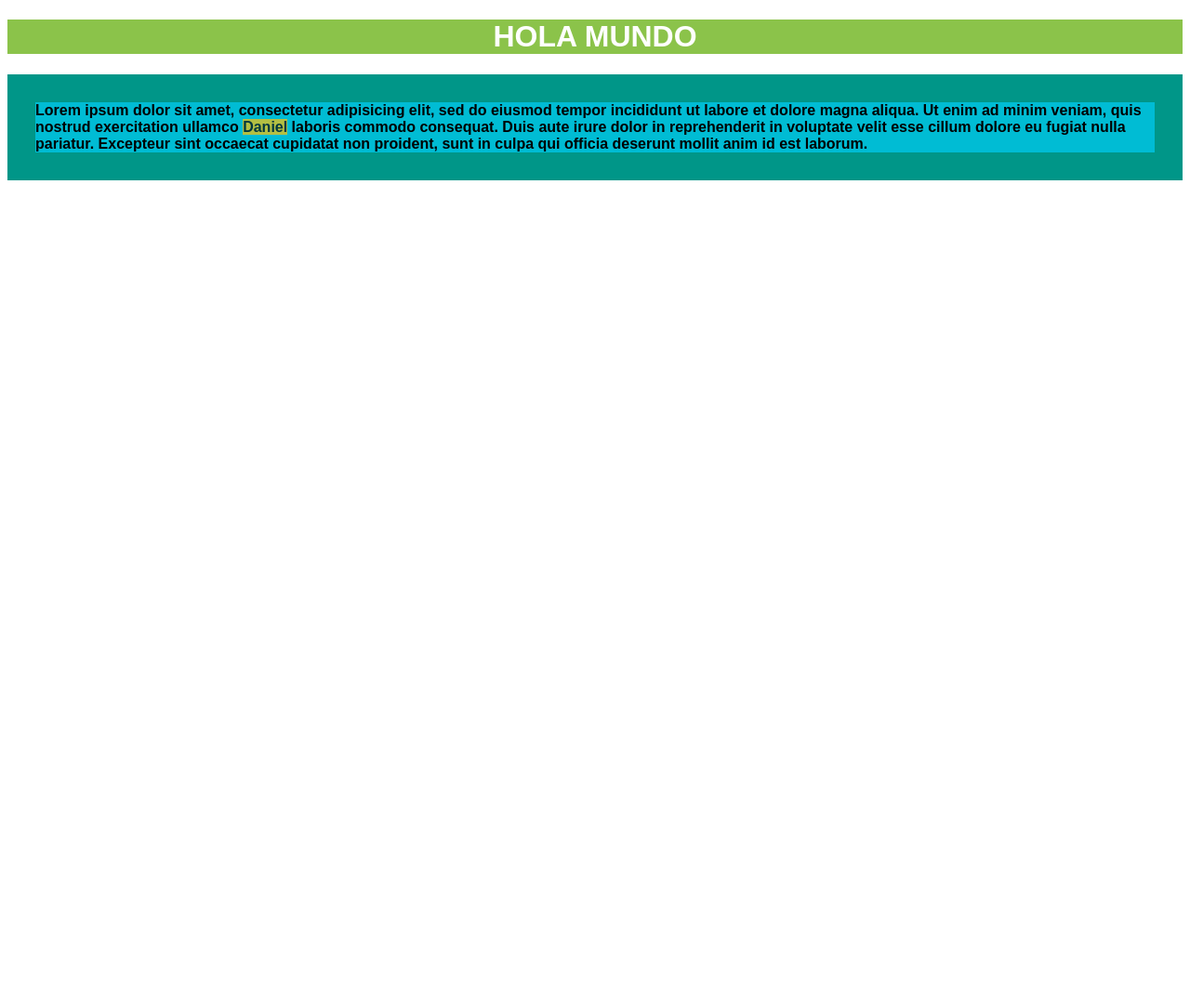
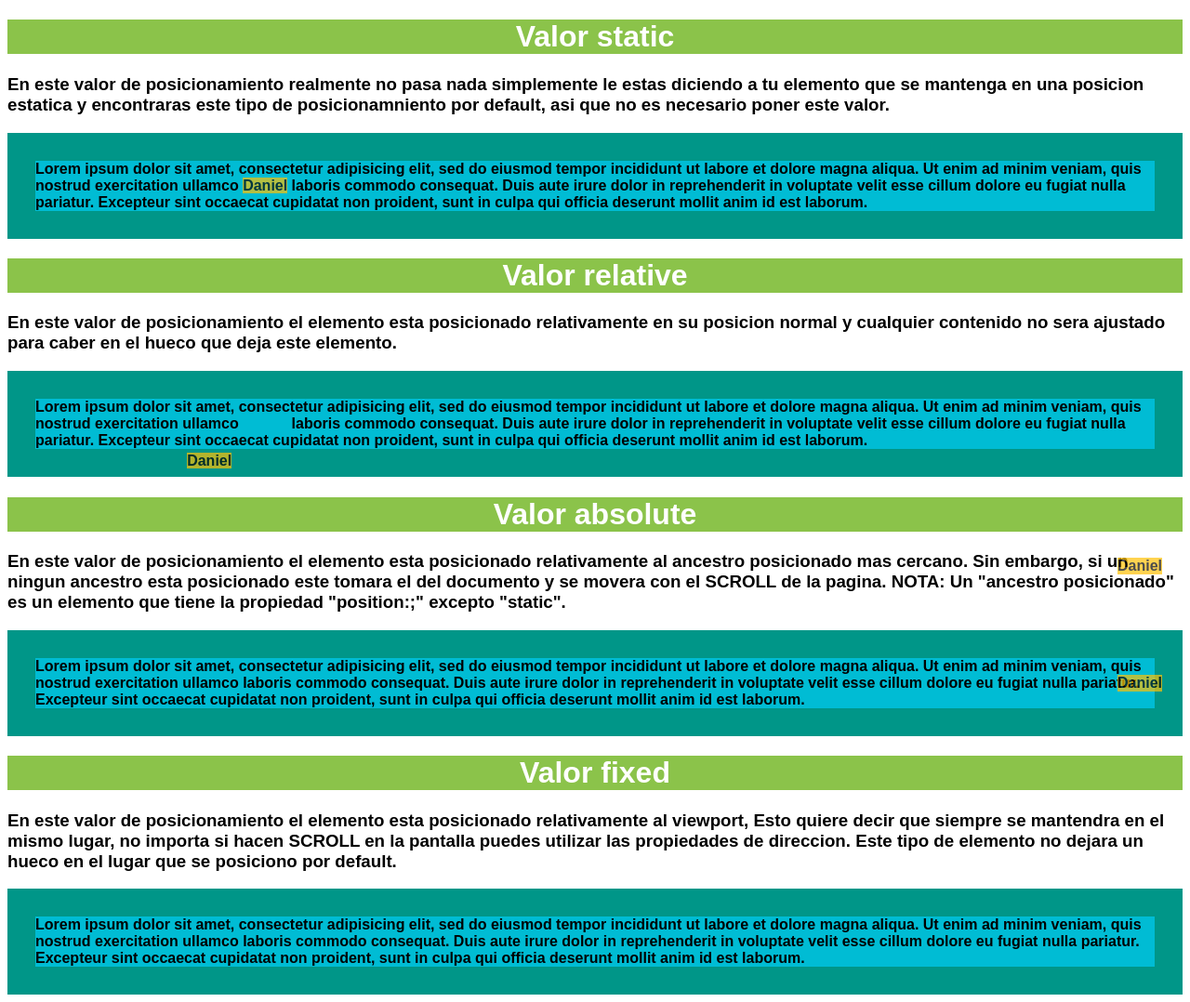
Before and after one commit to danielmcv/Posicionamiento-CSS, a plain HTML site: page index.html in a window 1280 px wide. Shown: the whole page at 93% size. Before the commit the page ends 800 px from the top, so only its background shows below. Drawn offline with Linux system fonts and the light colour scheme.

Commit message:
Agregue cometarios y edite estilos

```diff
--- a/index.html
+++ b/index.html
@@ -5,14 +5,69 @@
 	<link rel="stylesheet" type="text/css" href="style.css">
 </head>
 <body>
-	<h1>HOLA MUNDO</h1>
-	<div class="abuelo">
-		<div class="padre">
+	<h1>Valor static</h1>
+	<h3>
+		En este valor de posicionamiento realmente no pasa nada simplemente le estas diciendo a tu
+		elemento que se mantenga en una posicion estatica y encontraras este tipo de posicionamniento
+		por default, asi que no es necesario poner este valor.
+	</h3>
+	<div id="abuelostatic">
+		<div id="padrestatic">
 			Lorem ipsum dolor sit amet, consectetur adipisicing elit, sed do eiusmod
 			tempor incididunt ut labore et dolore magna aliqua. Ut enim ad minim veniam,
-			quis nostrud exercitation ullamco <span class="yo">Daniel</span> laboris commodo
+			quis nostrud exercitation ullamco <span id="yostatic">Daniel</span> laboris commodo
 			consequat. Duis aute irure dolor in reprehenderit in voluptate velit esse
 			cillum dolore eu fugiat nulla pariatur. Excepteur sint occaecat cupidatat non
 			proident, sunt in culpa qui officia deserunt mollit anim id est laborum.
 		</div>
 	</div>
+	<h1>Valor relative</h1>
+	<h3>
+		En este valor de posicionamiento el elemento esta posicionado relativamente en su posicion normal
+		y cualquier contenido no sera ajustado para caber en el hueco que deja este elemento.
+	</h3>
+	<div id="abuelorelative">
+		<div id="padrerelative">
+			Lorem ipsum dolor sit amet, consectetur adipisicing elit, sed do eiusmod
+			tempor incididunt ut labore et dolore magna aliqua. Ut enim ad minim veniam,
+			quis nostrud exercitation ullamco <span id="yorelative">Daniel</span> laboris commodo
+			consequat. Duis aute irure dolor in reprehenderit in voluptate velit esse
+			cillum dolore eu fugiat nulla pariatur. Excepteur sint occaecat cupidatat non
+			proident, sunt in culpa qui officia deserunt mollit anim id est laborum.
+		</div>
+	</div>
+	<h1>Valor absolute</h1>
+	<h3>
+		En este valor de posicionamiento el elemento esta posicionado relativamente al ancestro posicionado
+		mas cercano. Sin embargo, si un ningun ancestro esta posicionado este tomara el <body> del documento
+		y se movera con el SCROLL de la pagina.
+		NOTA: Un "ancestro posicionado" es un elemento que tiene la propiedad "position:;" excepto "static".
+	</h3>
+	<div id="abueloabsolute">
+		<div id="padreabsolute">
+			Lorem ipsum dolor sit amet, consectetur adipisicing elit, sed do eiusmod
+			tempor incididunt ut labore et dolore magna aliqua. Ut enim ad minim veniam,
+			quis nostrud exercitation ullamco <span id="yoabsolute">Daniel</span> laboris commodo
+			consequat. Duis aute irure dolor in reprehenderit in voluptate velit esse
+			cillum dolore eu fugiat nulla pariatur. Excepteur sint occaecat cupidatat non
+			proident, sunt in culpa qui officia deserunt mollit anim id est laborum.
+		</div>
+	</div>
+	<h1>Valor fixed</h1>
+	<h3>
+		En este valor de posicionamiento el elemento esta posicionado relativamente al viewport,
+		Esto quiere decir que siempre se mantendra en el mismo lugar, no importa si hacen SCROLL en la pantalla
+		puedes utilizar las propiedades de direccion. Este tipo de elemento no dejara un hueco en el lugar
+		que se posiciono por default.
+	</h3>
+	<div id="abuelofixed">
+		<div id="padrefixed">
+			Lorem ipsum dolor sit amet, consectetur adipisicing elit, sed do eiusmod
+			tempor incididunt ut labore et dolore magna aliqua. Ut enim ad minim veniam,
+			quis nostrud exercitation ullamco <span id="yofixed">Daniel</span> laboris commodo
+			consequat. Duis aute irure dolor in reprehenderit in voluptate velit esse
+			cillum dolore eu fugiat nulla pariatur. Excepteur sint occaecat cupidatat non
+			proident, sunt in culpa qui officia deserunt mollit anim id est laborum.
+		</div>
+	</div>
+</body>
--- a/style.css
+++ b/style.css
@@ -1,25 +1,3 @@
-/*
-* === Tipos de posicionanamiento en CSS ===
-*/
-
-/*
-*	--STATIC--
-	--RELATIVE--
-	--ABSOLUTE--
-	--FIXED--
-
-*/
-
-/*
-*	=== Propiedades de direccion ===
-	--TOP--
-	--LEFT--
-	--RIGHT--
-	--BOTTOM--
-*/
-
-
-
 body{
 	font-family: arial;
 	font-weight: bold;
@@ -29,17 +7,9 @@ h1{
 	color: white;
 	text-align: center;
 }
-p{
-	color: #fdfdfb;
-	background: #ff5722;
-	padding: 30px;
-	margin: 35px 0 25px 0;
-	border-radius: 50px;
-}
 .abuelo{
 	background: #009688;
 	padding: 30px;
-	display: block;
 }
 .padre{
 	background: #00bcd4;
@@ -48,3 +18,127 @@ p{
 	opacity: 0.7;
 	background: #ffc107;
 }
+
+/*
+ === Tipos de posicionanamiento en CSS ===
+*/
+
+/*
+Estos son los cuatro valores pricipales que utlizaras con la propiedad, position:;
+	--STATIC--
+	--RELATIVE--
+	--ABSOLUTE--
+	--FIXED--
+
+Ejemplo:
+	position: static;
+	position: relative;
+	position: absolute;
+	position: fixed;
+
+*/
+/*
+	=== Propiedades de direccion ===
+Es importante conocer las propiedades de direccion por que van muy de la mano con la propiedad
+de position.
+	--TOP--
+	--LEFT--
+	--RIGHT--
+	--BOTTOM--
+Y estas propiedades le indican al elemento a donde se debe de mover.
+Ejemplo:
+
+	top: 20px; <--- le estoy indicando a mi elemento que se mueva 20 pixeles de la parte de arriba
+NOTA: Estas propiedades funcionaran con todas menos con el valor static.
+*/
+/* -------------------------------------------------------
+Veamos el caso de:
+	position: static;
+
+En este valor de posicionamiento realmente no pasa nada simplemente le estas diciendo a tu
+elemento que se mantenga en una posicion estatica y encontraras este tipo de posicionamniento
+por default, asi que no es necesario poner este valor.
+*/
+#abuelostatic{
+	background: #009688;
+	padding: 30px;
+	position: static;
+}
+#padrestatic{
+	background: #00bcd4;
+	position: static;
+}
+#yostatic{
+	opacity: 0.7;
+	background: #ffc107;
+	position: static;
+}
+
+/* -------------------------------------------------------
+Veamos el caso de:
+	position: relative;
+
+En este valor de posicionamiento el elemento esta posicionado relativamente en su posicion normal
+y cualquier contenido no sera ajustado para caber en el hueco que deja este elemento.
+*/
+
+#abuelorelative{
+	background: #009688;
+	padding: 30px;
+}
+#padrerelative{
+	background: #00bcd4;
+}
+#yorelative{
+	opacity: 0.7;
+	background: #ffc107;
+	position: relative;
+	top: 40px;
+	right: 60px;
+}
+/* -------------------------------------------------------
+Veamos el caso de:
+	position: absolute;
+
+En este valor de posicionamiento el elemento esta posicionado relativamente al ancestro posicionado
+mas cercano. Sin embargo, si un ningun ancestro esta posicionado este tomara el <body> del documento
+y se movera con el SCROLL de la pagina.
+NOTA: Un "ancestro posicionado" es un elemento que tiene la propiedad "position:;" excepto "static".
+*/
+#abueloabsolute{
+	background: #009688;
+	padding: 30px;
+}
+#padreabsolute{
+	background: #00bcd4;
+}
+#yoabsolute{
+	opacity: 0.7;
+	background: #ffc107;
+	position: absolute;
+	right: 30px;
+}
+/* -------------------------------------------------------
+veamos el caso de:
+	position: fixed;
+
+En este valor de posicionamiento el elemento esta posicionado relativamente al viewport,
+Esto quiere decir que siempre se mantendra en el mismo lugar, no importa si hacen SCROLL en la pantalla
+puedes utilizar las propiedades de direccion. Este tipo de elemento no dejara un hueco en el lugar
+que se posiciono por default.
+*/
+#abuelofixed{
+	background: #009688;
+	padding: 30px;
+}
+#padrefixed{
+	background: #00bcd4;
+}
+#yofixed{
+	opacity: 0.7;
+	background: #ffc107;
+	position: fixed;
+	right: 30px;
+	top: 600px;
+	z-index: 1;
+}
```
